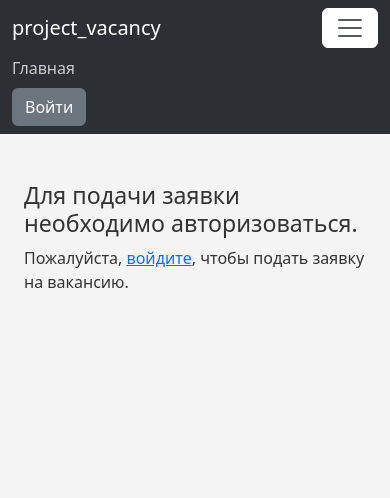
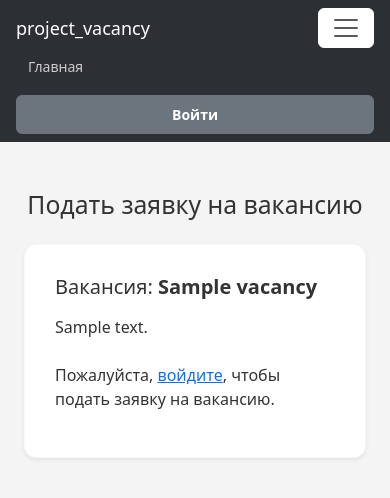
Before and after one commit to FoxyanL/project_vacancy, a Django app: template job_platform/job_platform/templates/vacancy_detail.html in a window 390 px wide, after a click that opens the changed part. Shown: the top 498 px of the page. Run offline with Django 3.2, Linux system fonts and the light colour scheme; the template is opened without the code that fills it: most values are stand-ins (such as "Sample title", 1, 10 or a date in 2020).

Commit message:
мелкие исправления

```diff
--- a/job_platform/job_platform/templates/base_generic.html
+++ b/job_platform/job_platform/templates/base_generic.html
@@ -51,7 +51,6 @@
             border: 1px solid #555;
         }
 
-
         .footer {
             background-color: #222;
             color: #aaa;
@@ -68,6 +67,28 @@
             background-color: white;
             border-color: white;
         }
+
+        @media (max-width: 576px) {
+            .modal-dialog {
+                margin: 1rem auto;
+                max-width: 95%;
+            }
+
+            .navbar-nav .nav-link,
+            .btn {
+                font-size: 14px;
+                padding: 8px 12px;
+            }
+
+            .navbar-brand {
+                font-size: 18px;
+            }
+
+            .btn-primary {
+                width: 100%;
+                margin-top: 10px;
+            }
+        }
     </style>
 
     {% block extra_css %}
@@ -75,9 +96,10 @@
 </head>
 <body>
     <nav class="navbar navbar-expand-lg navbar-light">
-        <div class="container">
+        <div class="container-fluid px-3">
             <a class="navbar-brand" href="{% url 'home' %}">project_vacancy</a>
-            <button class="navbar-toggler" type="button" data-bs-toggle="collapse" data-bs-target="#navbarNav" aria-controls="navbarNav" aria-expanded="false" aria-label="Переключить навигацию">
+            <button class="navbar-toggler" type="button" data-bs-toggle="collapse" data-bs-target="#navbarNav"
+                    aria-controls="navbarNav" aria-expanded="false" aria-label="Переключить навигацию">
                 <span class="navbar-toggler-icon"></span>
             </button>
             <div class="collapse navbar-collapse" id="navbarNav">
--- a/job_platform/job_platform/templates/login.html
+++ b/job_platform/job_platform/templates/login.html
@@ -19,11 +19,11 @@
     <form method="POST">
         {% csrf_token %}
         <div class="mb-3">
-            <label for="username" class="form-label">Имя пользователя</label>
+            <label for="username" class="form-label-dark">Имя пользователя</label>
             <input type="text" class="form-control" id="username" name="username" required>
         </div>
         <div class="mb-3">
-            <label for="password" class="form-label">Пароль</label>
+            <label for="password" class="form-label-dark">Пароль</label>
             <input type="password" class="form-control" id="password" name="password" required>
         </div>
         <button type="submit" class="btn btn-primary">Войти</button>
--- a/job_platform/job_platform/templates/vacancy_detail.html
+++ b/job_platform/job_platform/templates/vacancy_detail.html
@@ -1,19 +1,17 @@
 {% extends 'base_generic.html' %}
-
 
 {% block extra_css %}
 <style>
-    .container {
-        max-width: 800px;
-    }
-
     .card {
         background-color: #f8f9fa;
         color: #333;
+        border-radius: 12px;
     }
 
     .card-body {
         background-color: #ffffff;
+        border-radius: 12px;
+        padding: 30px;
     }
 
     .form-control {
@@ -27,26 +25,16 @@
         box-shadow: none;
     }
 
-    .btn-outline-secondary {
-        border-color: #6c757d;
-        color: #495057;
-    }
-
-    .btn-outline-secondary:hover {
-        background-color: #6c757d;
-        color: white;
-        border-color: #5a6268;
-    }
-
-    .alert-danger {
-        background-color: #f8d7da;
-        color: #721c24;
+    .form-label {
+        color: #6c757d;
+        font-weight: 500;
     }
 
     .btn-primary {
         background-color: #6c757d;
         border-color: #6c757d;
         color: #fff;
+        font-weight: 600;
     }
 
     .btn-primary:hover {
@@ -54,20 +42,15 @@
         border-color: #545b62;
     }
 
-
-    .btn-success {
-        background-color: #6f9f6f;
-        border-color: #6f9f6f;
-    }
-
-    .btn-success:hover {
-        background-color: #4f7f4f;
-        border-color: #4f7f4f;
+    .btn-success,
+    .btn-warning {
+        width: 100%;
     }
 
     .btn-warning {
         background-color: #f4a261;
         border-color: #f4a261;
+        color: #fff;
     }
 
     .btn-warning:hover {
@@ -75,48 +58,71 @@
         border-color: #e07b3b;
     }
 
-    .form-label {
-        color: black;
+    .alert-danger {
+        background-color: #f8d7da;
+        color: #721c24;
+        padding: 15px;
+        border-radius: 6px;
+    }
+
+    @media (max-width: 576px) {
+        .btn {
+            width: 100%;
+        }
     }
 </style>
 {% endblock %}
 
-
-
-
-
 {% block title %}Подать заявку на вакансию{% endblock %}
 
 {% block content %}
+<div class="container mt-5">
+    <h2 class="text-center mb-4">Подать заявку на вакансию</h2>
+
+    <div class="card border-light shadow-sm">
+        <div class="card-body">
+            <h5 class="card-title mb-3">Вакансия: <strong>{{ vacancy.title }}</strong></h5>
+            <p class="mb-4">{{ vacancy.description }}</p>
+
             {% if user.is_authenticated %}
-        <div class="container mt-5">
-            <h2 class="mb-4">Подать заявку на вакансию: {{ vacancy.title }}</h2>
-            <p>{{ vacancy.description }}</p>
-
                 {% if is_applied %}
-                <div class="d-flex flex-column flex-md-row gap-2">
+                    <div class="d-flex flex-column flex-md-row gap-3">
                         <a href="{% url 'applications' %}" class="btn btn-success">Заявка подана. Перейти в Мои заявки</a>
                         <a href="{% url 'leave_review' vacancy.id %}" class="btn btn-warning">Оставить отзыв</a>
                     </div>
                 {% else %}
-                <form method="POST" enctype="multipart/form-data">
+                    <form method="POST" enctype="multipart/form-data" novalidate>
                         {% csrf_token %}
+
                         <div class="mb-3">
-                        <label for="message" class="form-label">Сопроводительное письмо</label>
-                        {{ form.message }}
+                            <label for="id_message" class="form-label">Сопроводительное письмо</label>
+                            <textarea name="message" id="id_message" class="form-control">{{ form.message.value }}</textarea>
                         </div>
+
                         <div class="mb-3">
-                        <label for="resume" class="form-label">Загрузите резюме</label>
-                        {{ form.resume }}
+                            <label for="id_resume" class="form-label">Загрузите резюме</label>
+                            <input type="file" name="resume" id="id_resume" class="form-control">
                         </div>
-                    <button type="submit" class="btn btn-primary">Подать заявку</button>
+
+                        <button type="submit" class="btn btn-primary w-100">Подать заявку</button>
                     </form>
+
+                    {% if form.errors %}
+                        <div class="alert alert-danger mt-4">
+                            <ul class="mb-0">
+                                {% for field in form %}
+                                    {% for error in field.errors %}
+                                        <li>{{ error }}</li>
+                                    {% endfor %}
+                                {% endfor %}
+                            </ul>
+                        </div>
+                    {% endif %}
+                {% endif %}
+            {% else %}
+                <p>Пожалуйста, <a href="{% url 'login' %}">войдите</a>, чтобы подать заявку на вакансию.</p>
             {% endif %}
         </div>
-    {% else %}
-        <div class="container mt-5">
-            <h3>Для подачи заявки необходимо авторизоваться.</h3>
-            <p>Пожалуйста, <a href="{% url 'login' %}">войдите</a>, чтобы подать заявку на вакансию.</p>
     </div>
-    {% endif %}
+</div>
 {% endblock %}
```
Also changed, not shown: job_platform/applications/models.py (+19 -0 lines), job_platform/applications/serializers.py (+12 -1 lines), job_platform/job_platform/templates/my_vacancies.html (+37 -6 lines), job_platform/job_platform/urls.py (+5 -2 lines), job_platform/job_platform/views.py (+25 -0 lines), job_platform/applications/migrations/0005_coverletter_interviewcalendar.py (added), job_platform/db.sqlite3, job_platform/jobs/models.py (line endings or trailing spaces), job_platform/resumes/silly-cat-cat.gif (deleted), job_platform/resumes/silly-cat-cat_HDkN08R.gif (deleted). Lines whose indentation alone changed are shown as unchanged.
